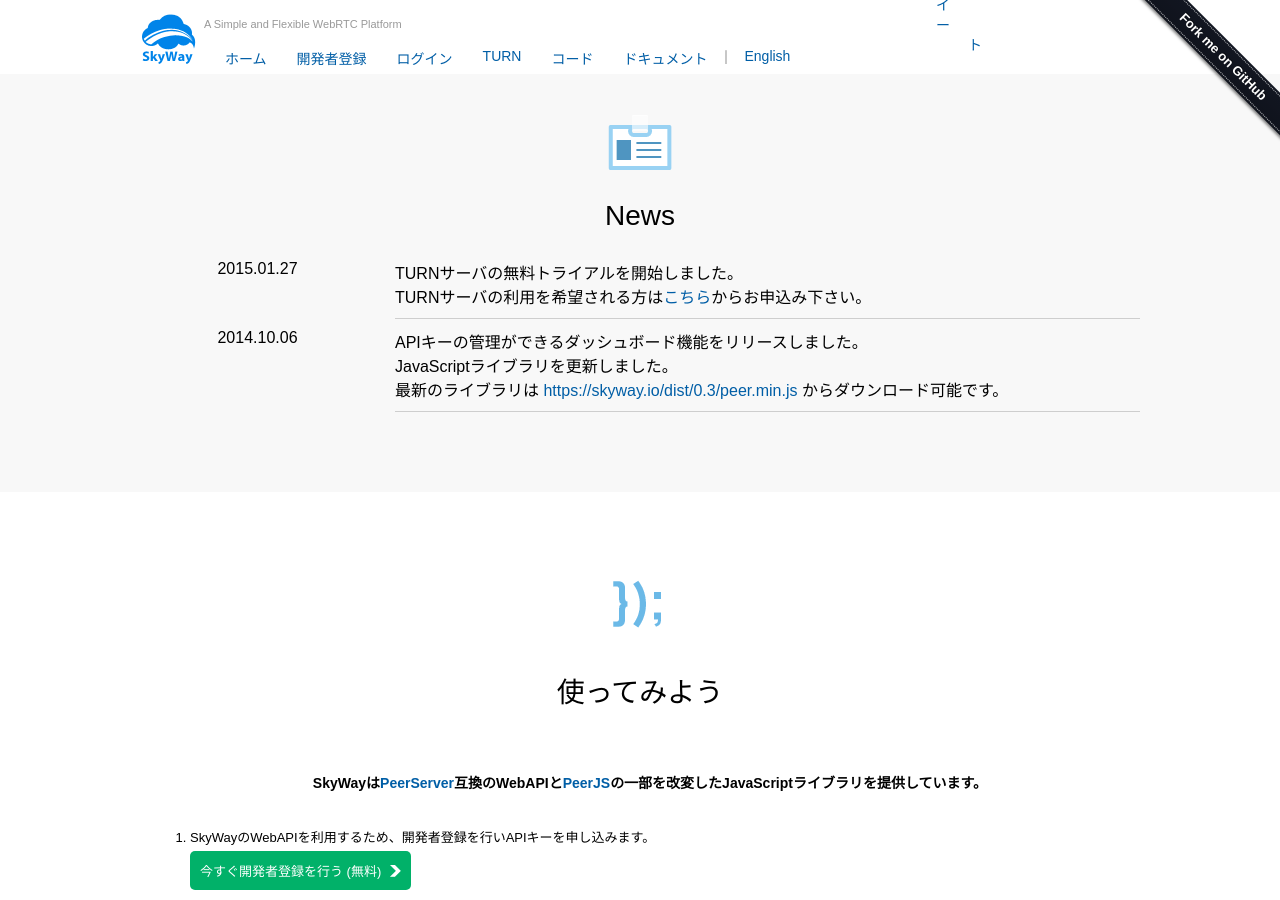
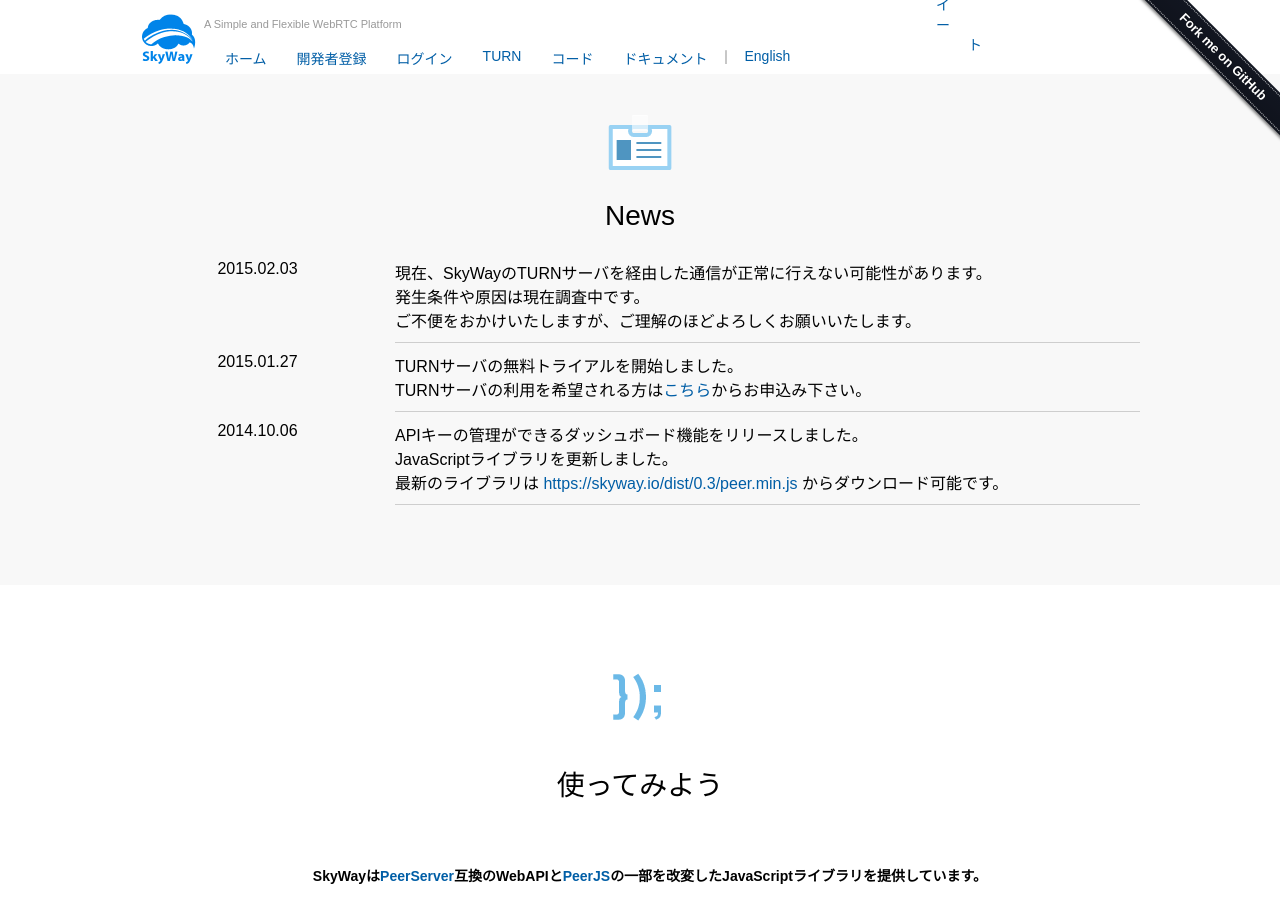
Before and after one commit to nttcom/skyway-old, a Jekyll site: the page built from index.html, in a window 1280 px wide and 900 px high, scrolled down 768 px. Built offline with Jekyll 4.4.1, drawn with Linux system fonts in a browser that asks for light colours; comment, search, counter and statistics services are not loaded.

Commit message:
added news

```diff
--- a/en/index.html
+++ b/en/index.html
@@ -52,6 +52,10 @@
     <div class="container clearfix">
         <div id="content_news" class="grid_12">
             <h2>News</h2>
+            <div class="grid_3 datepositon">2015.02.03</div>
+            <div class="grid_9 omega newsbody">
+                We are currently experiencing problems with the SkyWay TURN server and you may not be able to connect properly in some cases. We are sorry for any inconvenience this may cause. We are working hard to investigate the problem and hope to get it up and running as soon as possible. Thank you for your patience.
+            </div>
             <div class="grid_3 datepositon">2015.01.27</div>
             <div class="grid_9 omega newsbody">
                 We have started a alpha version TURN Server as a free trial.<BR>
--- a/index.html
+++ b/index.html
@@ -50,6 +50,12 @@
     <div class="container clearfix">
         <div id="content_news" class="grid_12">
             <h2>News</h2>
+                <div class="grid_3 datepositon">2015.02.03</div>
+                <div class="grid_9 omega newsbody">
+                    現在、SkyWayのTURNサーバを経由した通信が正常に行えない可能性があります。<BR>
+                    発生条件や原因は現在調査中です。<BR>
+                    ご不便をおかけいたしますが、ご理解のほどよろしくお願いいたします。<BR>
+                </div>
                 <div class="grid_3 datepositon">2015.01.27</div>
                 <div class="grid_9 omega newsbody">
                     TURNサーバの無料トライアルを開始しました。<BR>
```
